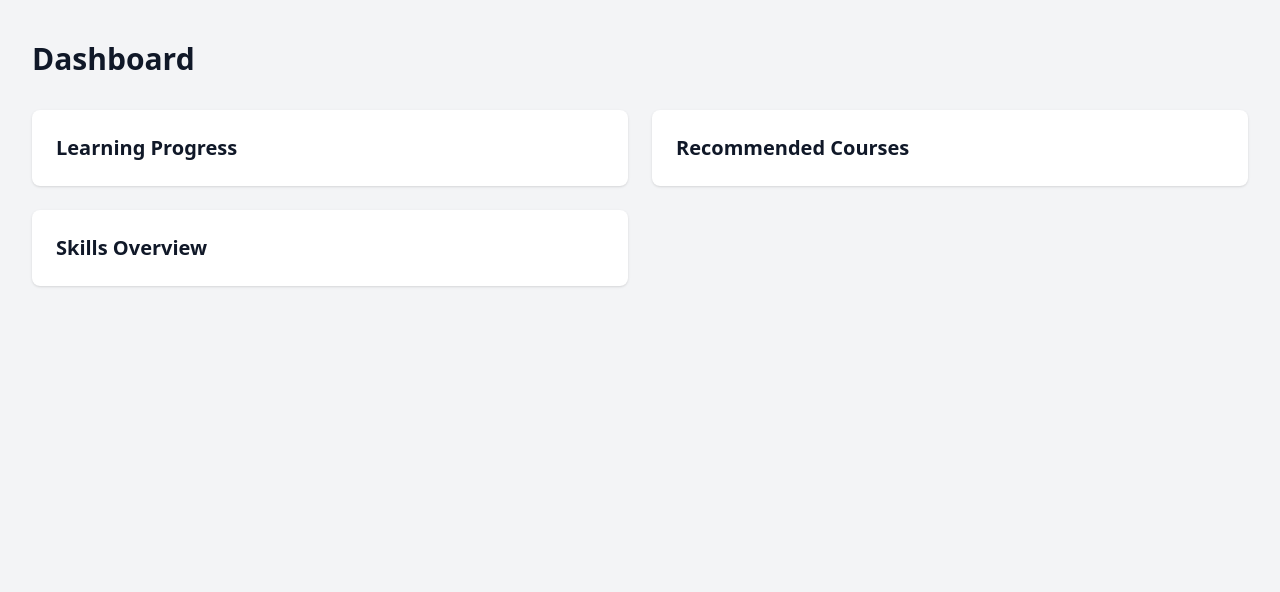
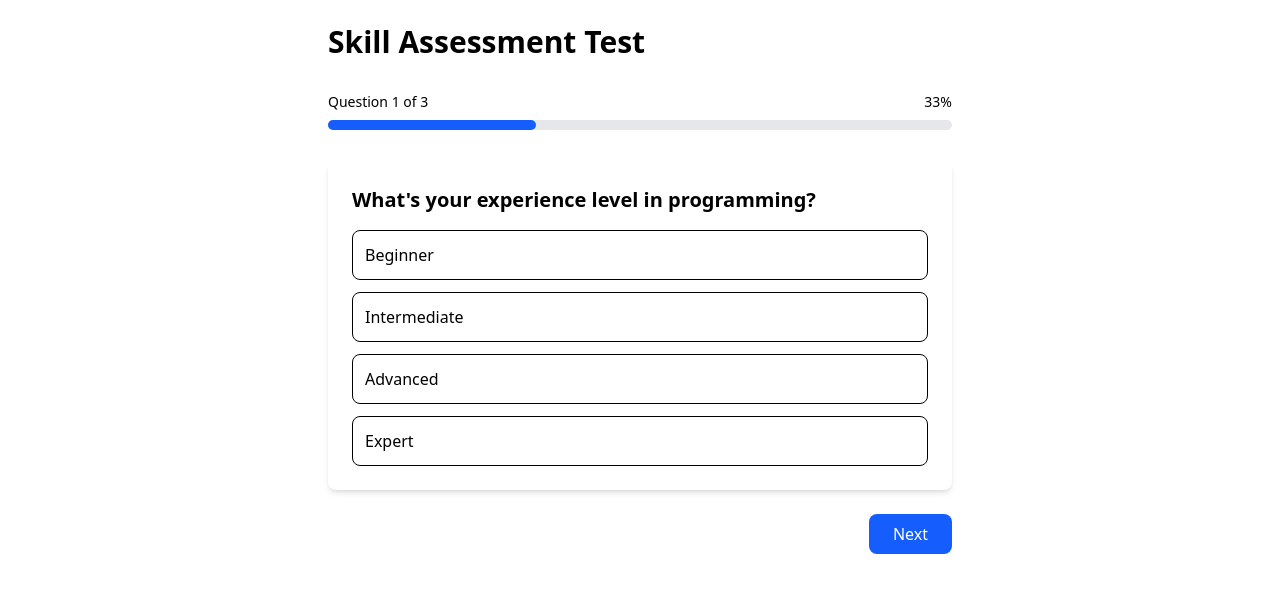
Before and after one commit to KingShivamX/Amdocs, a React (Vite) app in the folder frontend/: page /assessment in a window 1280 px wide. Before the commit this address led to /dashboard. Shown: the top 592 px of the page. Built offline with nearby package versions, Linux system fonts and the light colour scheme.

Commit message:
Add skill assessment components and welcome screen

```diff
--- /dev/null
+++ b/frontend/src/components/assessment/AssessmentTest.jsx
@@ -0,0 +1,87 @@
+import React, { useState } from "react"
+import QuestionCard from "./QuestionCard"
+import ProgressBar from "./ProgressBar"
+
+const AssessmentTest = () => {
+    const [currentQuestion, setCurrentQuestion] = useState(0)
+    const [answers, setAnswers] = useState({})
+
+    // Sample questions (you can move this to a separate data file)
+    const questions = [
+        {
+            id: 1,
+            question: "What's your experience level in programming?",
+            options: ["Beginner", "Intermediate", "Advanced", "Expert"],
+            type: "single",
+        },
+        {
+            id: 2,
+            question: "Which areas interest you the most?",
+            options: [
+                "Web Development",
+                "AI/ML",
+                "Mobile Development",
+                "DevOps",
+                "Cybersecurity",
+            ],
+            type: "multiple",
+        },
+        {
+            id: 3,
+            question: "How many hours can you dedicate to learning per week?",
+            options: ["0-5 hours", "5-10 hours", "10-20 hours", "20+ hours"],
+            type: "single",
+        },
+    ]
+
+    const handleAnswer = (questionId, answer) => {
+        setAnswers((prev) => ({
+            ...prev,
+            [questionId]: answer,
+        }))
+    }
+
+    const handleNext = () => {
+        if (currentQuestion < questions.length - 1) {
+            setCurrentQuestion((prev) => prev + 1)
+        } else {
+            handleSubmit()
+        }
+    }
+
+    const handleSubmit = () => {
+        // TODO: Send answers to backend
+        console.log("Assessment answers:", answers)
+        // Navigate to dashboard or loading screen while ML processes results
+    }
+
+    return (
+        <div className="max-w-2xl mx-auto p-6">
+            <h1 className="text-3xl font-bold mb-8">Skill Assessment Test</h1>
+
+            <ProgressBar
+                current={currentQuestion + 1}
+                total={questions.length}
+            />
+
+            <QuestionCard
+                question={questions[currentQuestion]}
+                onAnswer={handleAnswer}
+                currentAnswer={answers[questions[currentQuestion].id]}
+            />
+
+            <div className="mt-6 flex justify-end">
+                <button
+                    onClick={handleNext}
+                    className="bg-blue-600 text-white px-6 py-2 rounded-lg hover:bg-blue-700"
+                >
+                    {currentQuestion === questions.length - 1
+                        ? "Submit"
+                        : "Next"}
+                </button>
+            </div>
+        </div>
+    )
+}
+
+export default AssessmentTest
--- /dev/null
+++ b/frontend/src/components/assessment/ProgressBar.jsx
@@ -0,0 +1,26 @@
+import React from "react"
+
+const ProgressBar = ({ current, total }) => {
+    const progress = (current / total) * 100
+
+    return (
+        <div className="mb-8">
+            <div className="flex justify-between mb-2">
+                <span className="text-sm font-medium">
+                    Question {current} of {total}
+                </span>
+                <span className="text-sm font-medium">
+                    {Math.round(progress)}%
+                </span>
+            </div>
+            <div className="w-full bg-gray-200 rounded-full h-2.5">
+                <div
+                    className="bg-blue-600 h-2.5 rounded-full transition-all duration-300"
+                    style={{ width: `${progress}%` }}
+                ></div>
+            </div>
+        </div>
+    )
+}
+
+export default ProgressBar
--- /dev/null
+++ b/frontend/src/components/assessment/QuestionCard.jsx
@@ -0,0 +1,46 @@
+import React from "react"
+
+const QuestionCard = ({ question, onAnswer, currentAnswer }) => {
+    const handleOptionClick = (option) => {
+        if (question.type === "single") {
+            onAnswer(question.id, option)
+        } else if (question.type === "multiple") {
+            const currentAnswers = currentAnswer || []
+            const updatedAnswers = currentAnswers.includes(option)
+                ? currentAnswers.filter((item) => item !== option)
+                : [...currentAnswers, option]
+            onAnswer(question.id, updatedAnswers)
+        }
+    }
+
+    return (
+        <div className="bg-white p-6 rounded-lg shadow-md">
+            <h2 className="text-xl font-semibold mb-4">{question.question}</h2>
+            <div className="space-y-3">
+                {question.options.map((option, index) => (
+                    <div
+                        key={index}
+                        onClick={() => handleOptionClick(option)}
+                        className={`p-3 border rounded-lg cursor-pointer hover:bg-gray-50
+              ${
+                  question.type === "single" && currentAnswer === option
+                      ? "bg-blue-100 border-blue-500"
+                      : ""
+              }
+              ${
+                  question.type === "multiple" &&
+                  currentAnswer?.includes(option)
+                      ? "bg-blue-100 border-blue-500"
+                      : ""
+              }
+            `}
+                    >
+                        {option}
+                    </div>
+                ))}
+            </div>
+        </div>
+    )
+}
+
+export default QuestionCard
--- /dev/null
+++ b/frontend/src/components/welcome/WelcomeScreen.jsx
@@ -0,0 +1,34 @@
+import React from "react"
+import { useNavigate } from "react-router-dom"
+
+const WelcomeScreen = () => {
+    const navigate = useNavigate()
+
+    return (
+        <div className="min-h-screen bg-gray-50 flex items-center justify-center">
+            <div className="max-w-2xl mx-auto p-8 bg-white rounded-lg shadow-lg text-center">
+                <h1 className="text-3xl font-bold mb-4">
+                    Welcome to Adaptive Learning!
+                </h1>
+                <p className="text-gray-600 mb-8">
+                    To provide you with a personalized learning experience, we
+                    need to understand your current skills and interests. Please
+                    take our quick assessment test to get started.
+                </p>
+
+                <button
+                    onClick={() => navigate("/assessment")}
+                    className="bg-blue-600 text-white px-8 py-3 rounded-lg hover:bg-blue-700 transition-colors"
+                >
+                    Start Assessment Test
+                </button>
+
+                <p className="mt-4 text-sm text-gray-500">
+                    This will take approximately 5-10 minutes to complete
+                </p>
+            </div>
+        </div>
+    )
+}
+
+export default WelcomeScreen
--- a/frontend/src/routes/AppRoutes.jsx
+++ b/frontend/src/routes/AppRoutes.jsx
@@ -1,21 +1,31 @@
-import React, { Suspense } from 'react';
-import { Routes, Route, Navigate } from 'react-router-dom';
-import PrivateRoute from './PrivateRoute';
+import React, { Suspense } from "react"
+import { Routes, Route, Navigate } from "react-router-dom"
+import PrivateRoute from "./PrivateRoute"
+import AssessmentTest from "../components/assessment/AssessmentTest"
+import WelcomeScreen from "../components/welcome/WelcomeScreen"
 
 // Lazy load pages
-const LoginPage = React.lazy(() => import('../pages/auth/LoginPage'));
-const RegisterPage = React.lazy(() => import('../pages/auth/RegisterPage'));
-const DashboardPage = React.lazy(() => import('../pages/dashboard/DashboardPage'));
-const ProfilePage = React.lazy(() => import('../pages/profile/ProfilePage'));
+const LoginPage = React.lazy(() => import("../pages/auth/LoginPage"))
+const RegisterPage = React.lazy(() => import("../pages/auth/RegisterPage"))
+const DashboardPage = React.lazy(() =>
+    import("../pages/dashboard/DashboardPage")
+)
+const ProfilePage = React.lazy(() => import("../pages/profile/ProfilePage"))
 
 // Loading component for suspense fallback
 const Loading = () => (
     <div className="min-h-screen flex items-center justify-center">
         <div className="animate-spin rounded-full h-12 w-12 border-b-2 border-indigo-600"></div>
     </div>
-);
+)
 
 const AppRoutes = () => {
+    // This should come from your auth context/state
+    const isLoggedIn = true // Replace with actual auth check
+
+    // This should come from your user context/state
+    const hasCompletedAssessment = false // Replace with actual check
+
     return (
         <Suspense fallback={<Loading />}>
             <Routes>
@@ -29,14 +39,32 @@ const AppRoutes = () => {
                     <Route path="/profile" element={<ProfilePage />} />
                 </Route>
 
-        {/* Redirect root to dashboard */}
-        <Route path="/" element={<Navigate to="/dashboard" replace />} />
+                {/* Redirect to welcome screen if logged in but hasn't completed assessment */}
+                <Route
+                    path="/"
+                    element={
+                        isLoggedIn ? (
+                            hasCompletedAssessment ? (
+                                <DashboardPage />
+                            ) : (
+                                <WelcomeScreen />
+                            )
+                        ) : (
+                            <Navigate to="/login" />
+                        )
+                    }
+                />
 
                 {/* Catch all - 404 */}
-        <Route path="*" element={<Navigate to="/dashboard" replace />} />
+                <Route
+                    path="*"
+                    element={<Navigate to="/dashboard" replace />}
+                />
+
+                <Route path="/assessment" element={<AssessmentTest />} />
             </Routes>
         </Suspense>
-  );
-};
+    )
+}
 
-export default AppRoutes;
+export default AppRoutes
```
Lines whose indentation alone changed are shown as unchanged.
